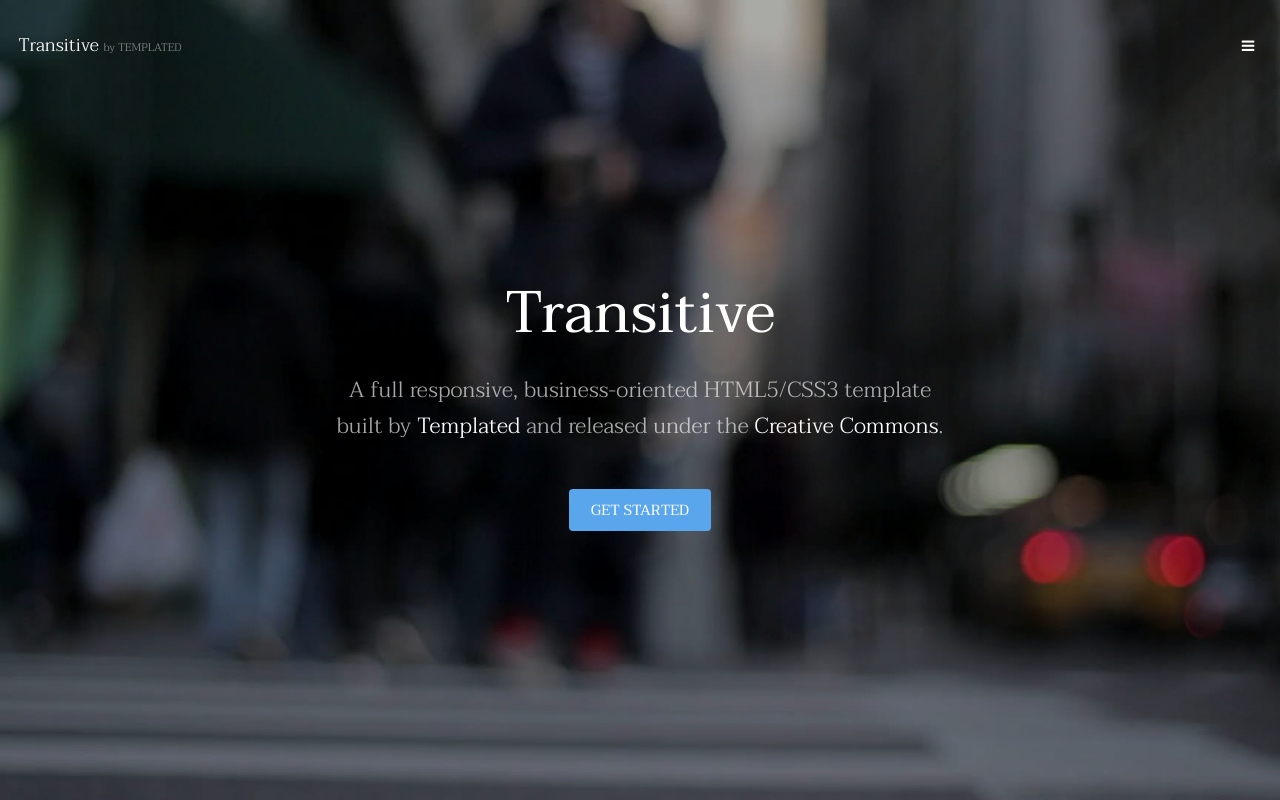
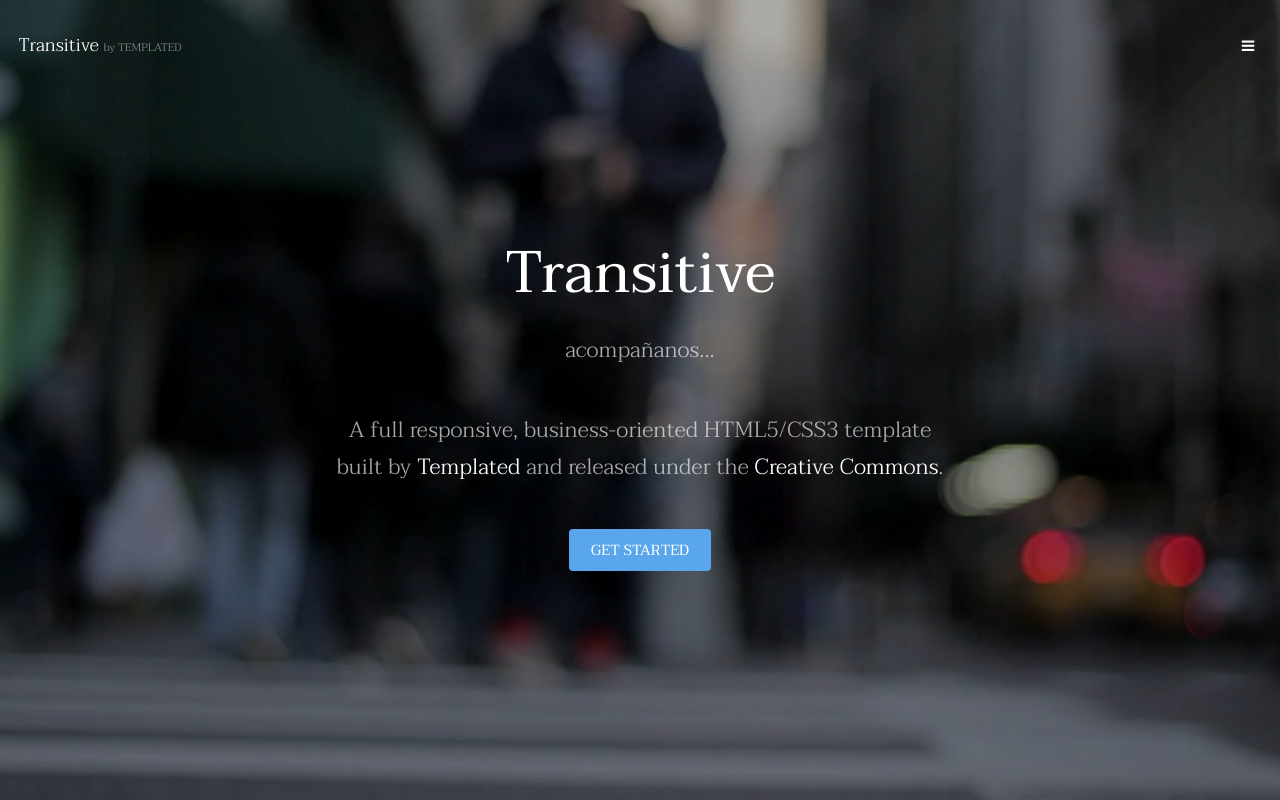
Before and after one commit to brendasgsg/REP_04_METROPOLITA, a plain HTML site: page metropolita/index.html in a window 1280 px wide. Shown: the top 800 px of the page. Drawn offline with Linux system fonts and the light colour scheme.

Commit message:
frase bajo el h1 por BERNARDO

```diff
--- a/metropolita/index.html
+++ b/metropolita/index.html
@@ -37,6 +37,7 @@
 			<section id="banner" data-video="images/banner">
 				<div class="inner">
 					<h1>Transitive</h1>
+					<p>acompañanos...</p>
 					<p>A full responsive, business-oriented HTML5/CSS3 template<br />
 					built by <a href="https://templated.co/">Templated</a> and released under the <a href="https://templated.co/license">Creative Commons</a>.</p>
 					<a href="#one" class="button special scrolly">Get Started</a>
```
